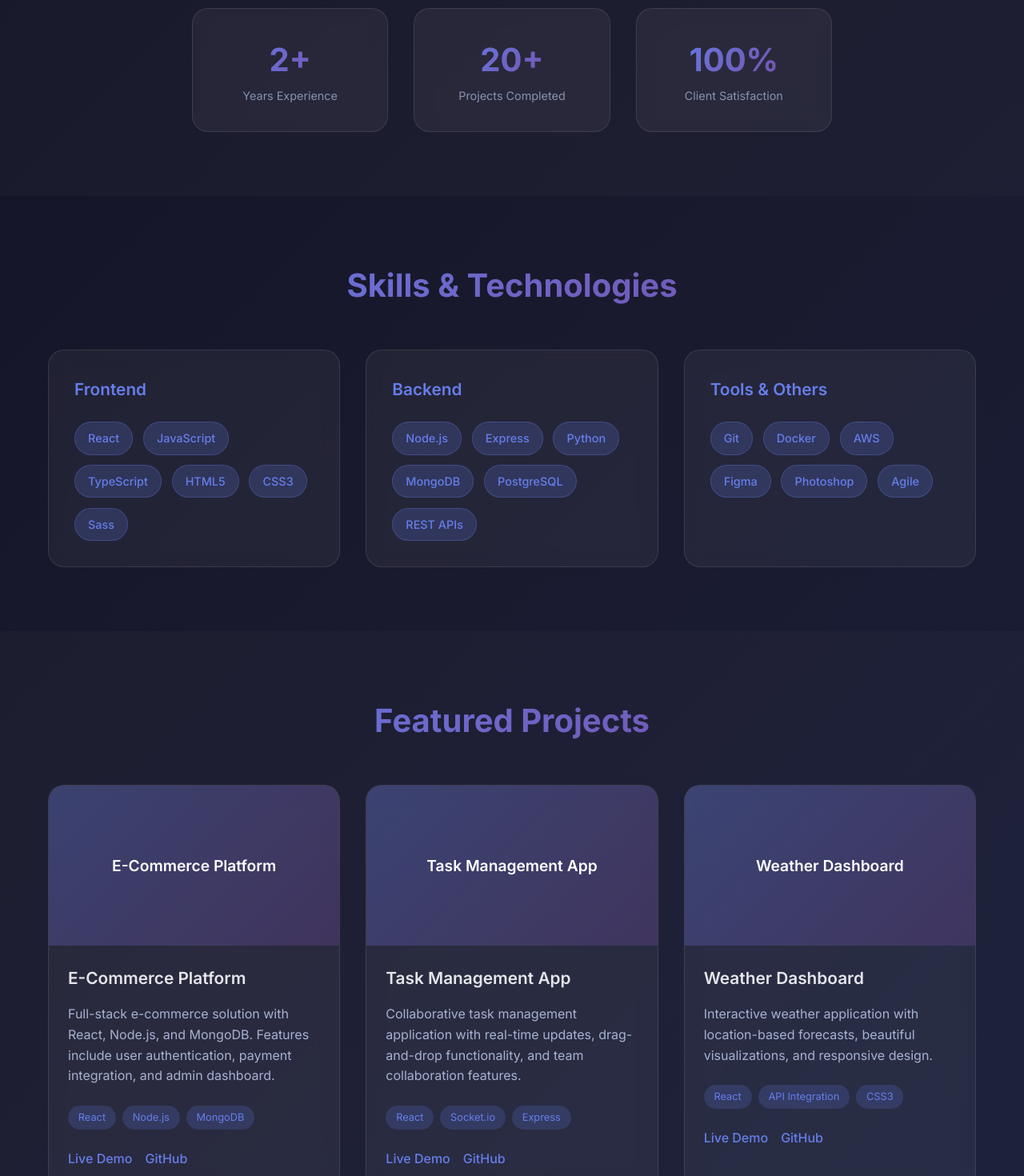
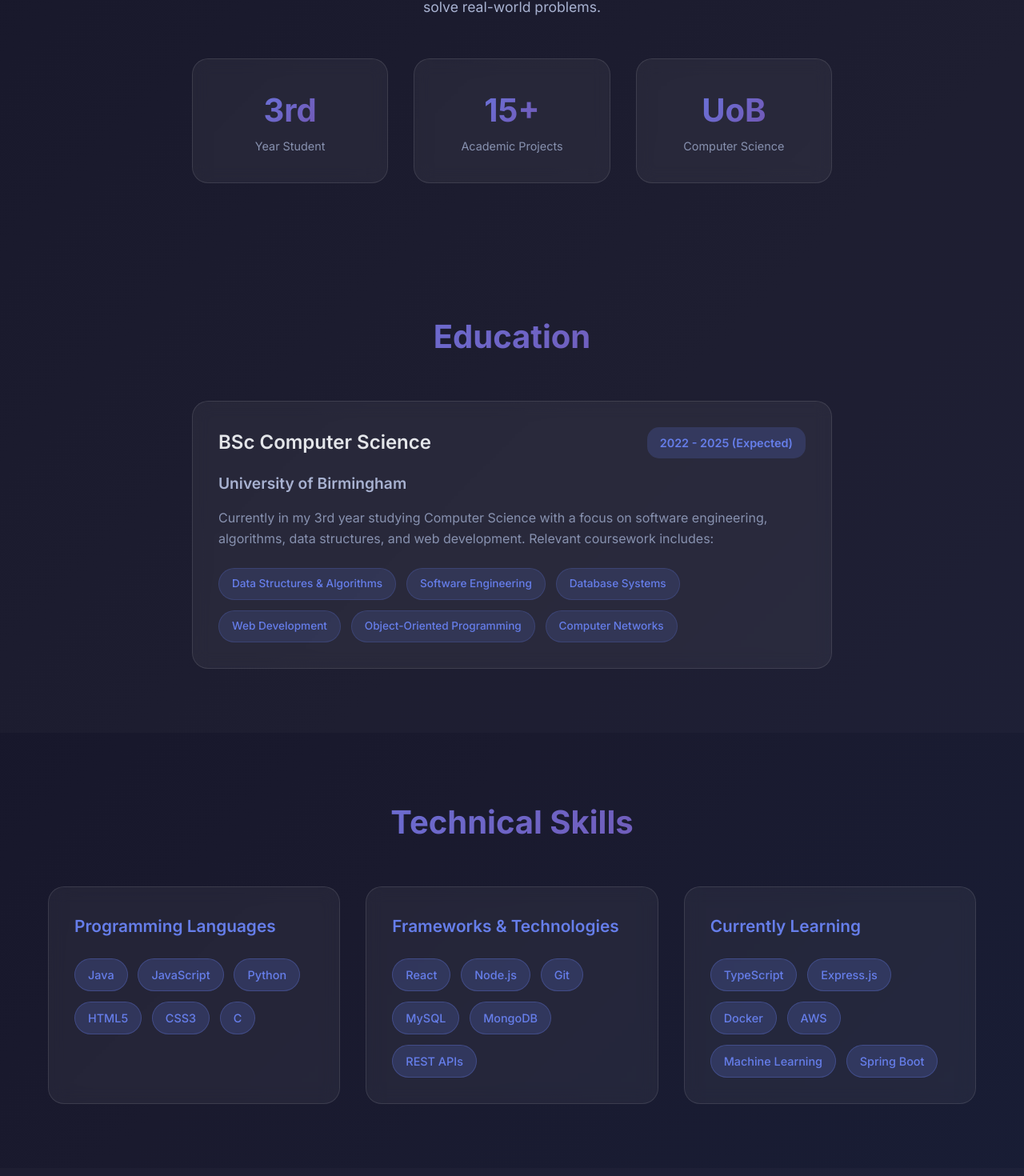
Before and after one commit to Tee-UX19/my-portfolio, a React (Vite) app: page / in a window 1280 px wide. Shown: the part 1181-2651 px from the top of the page at 80% size. Built offline with nearby package versions, Linux system fonts and the light colour scheme.

Commit message:
modified template to be more specific to me

```diff
--- a/src/App.css
+++ b/src/App.css
@@ -318,6 +318,89 @@ section {
   color: #8892b0;
   font-size: 0.9rem;
   margin-top: 0.5rem;
+}
+
+/* Education Section */
+.education {
+  background: rgba(255, 255, 255, 0.02);
+}
+
+.education-content {
+  max-width: 800px;
+  margin: 0 auto;
+}
+
+.education-item {
+  background: rgba(255, 255, 255, 0.05);
+  padding: 2rem;
+  border-radius: 20px;
+  -webkit-backdrop-filter: blur(10px);
+  backdrop-filter: blur(10px);
+  border: 1px solid rgba(255, 255, 255, 0.1);
+  transition: transform 0.3s ease;
+}
+
+.education-item:hover {
+  transform: translateY(-5px);
+}
+
+.education-header {
+  display: flex;
+  justify-content: space-between;
+  align-items: center;
+  margin-bottom: 1rem;
+  flex-wrap: wrap;
+  gap: 1rem;
+}
+
+.education-header h3 {
+  font-size: 1.5rem;
+  color: #e4e6ea;
+  margin: 0;
+}
+
+.education-period {
+  color: #667eea;
+  font-weight: 600;
+  background: rgba(102, 126, 234, 0.2);
+  padding: 0.5rem 1rem;
+  border-radius: 15px;
+  font-size: 0.9rem;
+}
+
+.education-institution {
+  font-size: 1.2rem;
+  color: #a8b2d1;
+  margin-bottom: 1rem;
+  font-weight: 600;
+}
+
+.education-description {
+  color: #8892b0;
+  line-height: 1.6;
+  margin-bottom: 1.5rem;
+}
+
+.coursework {
+  display: flex;
+  flex-wrap: wrap;
+  gap: 0.8rem;
+}
+
+.course-tag {
+  background: rgba(102, 126, 234, 0.15);
+  color: #667eea;
+  padding: 0.5rem 1rem;
+  border-radius: 20px;
+  font-size: 0.85rem;
+  font-weight: 500;
+  border: 1px solid rgba(102, 126, 234, 0.2);
+  transition: all 0.3s ease;
+}
+
+.course-tag:hover {
+  background: rgba(102, 126, 234, 0.25);
+  transform: translateY(-2px);
 }
 
 /* Skills Section */
@@ -645,4 +728,14 @@ section {
   .projects-grid {
     grid-template-columns: 1fr;
   }
+
+  .education-header {
+    flex-direction: column;
+    align-items: flex-start;
+    text-align: left;
+  }
+
+  .education-header h3 {
+    font-size: 1.3rem;
+  }
 }
--- a/src/App.jsx
+++ b/src/App.jsx
@@ -13,7 +13,7 @@ function App() {
       setIsVisible(true);
 
       // Intersection Observer for section tracking
-      const sections = ["home", "about", "skills", "projects", "contact"];
+      const sections = ["home", "about", "education", "skills", "projects", "contact"];
       const observers = sections.map((sectionId) => {
         const element = document.getElementById(sectionId);
         if (element) {
@@ -84,6 +84,15 @@ function App() {
             </li>
             <li>
               <a
+                href="#education"
+                onClick={() => scrollToSection("education")}
+                className={activeSection === "education" ? "active" : ""}
+              >
+                Education
+              </a>
+            </li>
+            <li>
+              <a
                 href="#skills"
                 onClick={() => scrollToSection("skills")}
                 className={activeSection === "skills" ? "active" : ""}
@@ -123,11 +132,10 @@ function App() {
               <span className="gradient-text">Godwin</span>
             </h1>
             <p className="hero-subtitle">
-              Full Stack Developer & UI/UX Designer
+              Computer Science Student & Aspiring Developer
             </p>
             <p className="hero-description">
-              Passionate about creating beautiful, functional web applications
-              with modern technologies
+              3rd Year Computer Science student at University of Birmingham, passionate about learning and building innovative web applications
             </p>
             <div className="hero-buttons">
               <button
@@ -161,27 +169,58 @@ function App() {
           <div className="about-content">
             <div className="about-text">
               <p>
-                I'm a passionate Full Stack Developer with a strong background
-                in modern web technologies. I enjoy creating seamless user
-                experiences and robust backend solutions.
+                I'm a 3rd year Computer Science student at the University of Birmingham,
+                passionate about software development and technology. Through my studies and
+                personal projects, I've been exploring web development, programming languages,
+                and software engineering principles.
               </p>
               <p>
-                With expertise in React, Node.js, and various databases, I bring
-                ideas to life through clean, efficient code and thoughtful
-                design.
+                I enjoy learning new technologies and applying theoretical knowledge to practical
+                projects. I'm particularly interested in full-stack development and creating
+                user-friendly applications that solve real-world problems.
               </p>
               <div className="stats">
                 <div className="stat-item">
-                  <span className="stat-number">2+</span>
-                  <span className="stat-label">Years Experience</span>
+                  <span className="stat-number">3rd</span>
+                  <span className="stat-label">Year Student</span>
                 </div>
                 <div className="stat-item">
-                  <span className="stat-number">20+</span>
-                  <span className="stat-label">Projects Completed</span>
+                  <span className="stat-number">15+</span>
+                  <span className="stat-label">Academic Projects</span>
                 </div>
                 <div className="stat-item">
-                  <span className="stat-number">100%</span>
-                  <span className="stat-label">Client Satisfaction</span>
+                  <span className="stat-number">UoB</span>
+                  <span className="stat-label">Computer Science</span>
+                </div>
+              </div>
+            </div>
+          </div>
+        </div>
+      </section>
+
+      {/* Education Section */}
+      <section id="education" className="education">
+        <div className="container">
+          <h2 className="section-title">Education</h2>
+          <div className="education-content">
+            <div className="education-item">
+              <div className="education-header">
+                <h3>BSc Computer Science</h3>
+                <span className="education-period">2022 - 2025 (Expected)</span>
+              </div>
+              <div className="education-details">
+                <p className="education-institution">University of Birmingham</p>
+                <p className="education-description">
+                  Currently in my 3rd year studying Computer Science with a focus on software engineering,
+                  algorithms, data structures, and web development. Relevant coursework includes:
+                </p>
+                <div className="coursework">
+                  <span className="course-tag">Data Structures & Algorithms</span>
+                  <span className="course-tag">Software Engineering</span>
+                  <span className="course-tag">Database Systems</span>
+                  <span className="course-tag">Web Development</span>
+                  <span className="course-tag">Object-Oriented Programming</span>
+                  <span className="course-tag">Computer Networks</span>
                 </div>
               </div>
             </div>
@@ -192,39 +231,39 @@ function App() {
       {/* Skills Section */}
       <section id="skills" className="skills">
         <div className="container">
-          <h2 className="section-title">Skills & Technologies</h2>
+          <h2 className="section-title">Technical Skills</h2>
           <div className="skills-grid">
             <div className="skill-category">
-              <h3>Frontend</h3>
+              <h3>Programming Languages</h3>
               <div className="skill-items">
-                <span className="skill-tag">React</span>
+                <span className="skill-tag">Java</span>
                 <span className="skill-tag">JavaScript</span>
-                <span className="skill-tag">TypeScript</span>
+                <span className="skill-tag">Python</span>
                 <span className="skill-tag">HTML5</span>
                 <span className="skill-tag">CSS3</span>
-                <span className="skill-tag">Sass</span>
+                <span className="skill-tag">C</span>
               </div>
             </div>
             <div className="skill-category">
-              <h3>Backend</h3>
+              <h3>Frameworks & Technologies</h3>
               <div className="skill-items">
+                <span className="skill-tag">React</span>
                 <span className="skill-tag">Node.js</span>
-                <span className="skill-tag">Express</span>
-                <span className="skill-tag">Python</span>
+                <span className="skill-tag">Git</span>
+                <span className="skill-tag">MySQL</span>
                 <span className="skill-tag">MongoDB</span>
-                <span className="skill-tag">PostgreSQL</span>
                 <span className="skill-tag">REST APIs</span>
               </div>
             </div>
             <div className="skill-category">
-              <h3>Tools & Others</h3>
+              <h3>Currently Learning</h3>
               <div className="skill-items">
-                <span className="skill-tag">Git</span>
+                <span className="skill-tag">TypeScript</span>
+                <span className="skill-tag">Express.js</span>
                 <span className="skill-tag">Docker</span>
                 <span className="skill-tag">AWS</span>
-                <span className="skill-tag">Figma</span>
-                <span className="skill-tag">Photoshop</span>
-                <span className="skill-tag">Agile</span>
+                <span className="skill-tag">Machine Learning</span>
+                <span className="skill-tag">Spring Boot</span>
               </div>
             </div>
           </div>
@@ -234,25 +273,25 @@ function App() {
       {/* Projects Section */}
       <section id="projects" className="projects">
         <div className="container">
-          <h2 className="section-title">Featured Projects</h2>
+          <h2 className="section-title">Academic & Personal Projects</h2>
           <div className="projects-grid">
             <div className="project-card">
               <div className="project-image">
                 <div className="project-placeholder">
-                  <span>E-Commerce Platform</span>
+                  <span>Portfolio Website</span>
                 </div>
               </div>
               <div className="project-content">
-                <h3>E-Commerce Platform</h3>
+                <h3>Personal Portfolio Website</h3>
                 <p>
-                  Full-stack e-commerce solution with React, Node.js, and
-                  MongoDB. Features include user authentication, payment
-                  integration, and admin dashboard.
+                  A responsive portfolio website built with React and modern CSS.
+                  Features include smooth animations, particle background effects,
+                  and a clean, professional design.
                 </p>
                 <div className="project-tech">
                   <span>React</span>
-                  <span>Node.js</span>
-                  <span>MongoDB</span>
+                  <span>CSS3</span>
+                  <span>JavaScript</span>
                 </div>
                 <div className="project-links">
                   <a href="#" className="project-link">
@@ -268,24 +307,24 @@ function App() {
             <div className="project-card">
               <div className="project-image">
                 <div className="project-placeholder">
-                  <span>Task Management App</span>
+                  <span>University Project</span>
                 </div>
               </div>
               <div className="project-content">
-                <h3>Task Management App</h3>
+                <h3>Data Structures Implementation</h3>
                 <p>
-                  Collaborative task management application with real-time
-                  updates, drag-and-drop functionality, and team collaboration
-                  features.
+                  Academic project implementing various data structures and algorithms
+                  in Java. Includes binary trees, hash tables, and sorting algorithms
+                  with performance analysis.
                 </p>
                 <div className="project-tech">
-                  <span>React</span>
-                  <span>Socket.io</span>
-                  <span>Express</span>
+                  <span>Java</span>
+                  <span>Algorithms</span>
+                  <span>Data Structures</span>
                 </div>
                 <div className="project-links">
                   <a href="#" className="project-link">
-                    Live Demo
+                    Report
                   </a>
                   <a href="#" className="project-link">
                     GitHub
@@ -297,18 +336,19 @@ function App() {
             <div className="project-card">
               <div className="project-image">
                 <div className="project-placeholder">
-                  <span>Weather Dashboard</span>
+                  <span>Learning Project</span>
                 </div>
               </div>
               <div className="project-content">
-                <h3>Weather Dashboard</h3>
+                <h3>To-Do List Application</h3>
                 <p>
-                  Interactive weather application with location-based forecasts,
-                  beautiful visualizations, and responsive design.
+                  A simple yet functional to-do list application built while learning
+                  React. Features include local storage, task filtering, and a
+                  responsive design.
                 </p>
                 <div className="project-tech">
                   <span>React</span>
-                  <span>API Integration</span>
+                  <span>Local Storage</span>
                   <span>CSS3</span>
                 </div>
                 <div className="project-links">
@@ -331,10 +371,11 @@ function App() {
           <h2 className="section-title">Get In Touch</h2>
           <div className="contact-content">
             <div className="contact-info">
-              <h3>Let's work together</h3>
+              <h3>Let's connect!</h3>
               <p>
-                I'm always interested in new opportunities and exciting
-                projects. Feel free to reach out!
+                I'm always eager to learn from others and discuss technology,
+                programming, or potential collaboration opportunities. Feel free
+                to reach out if you'd like to connect!
               </p>
               <div className="contact-links">
                 <a
```
